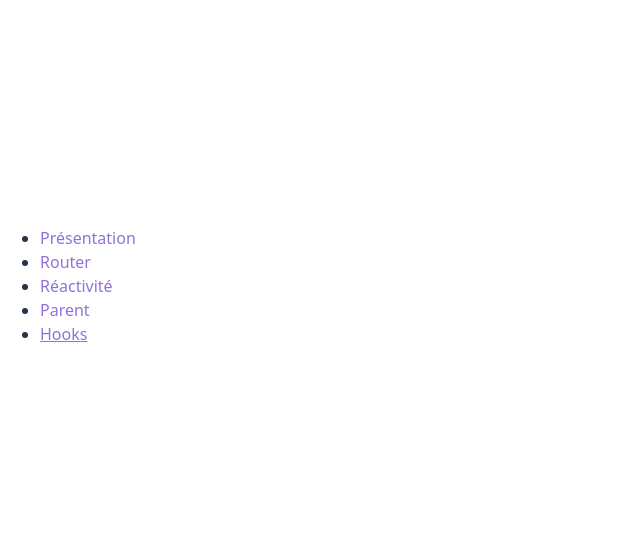
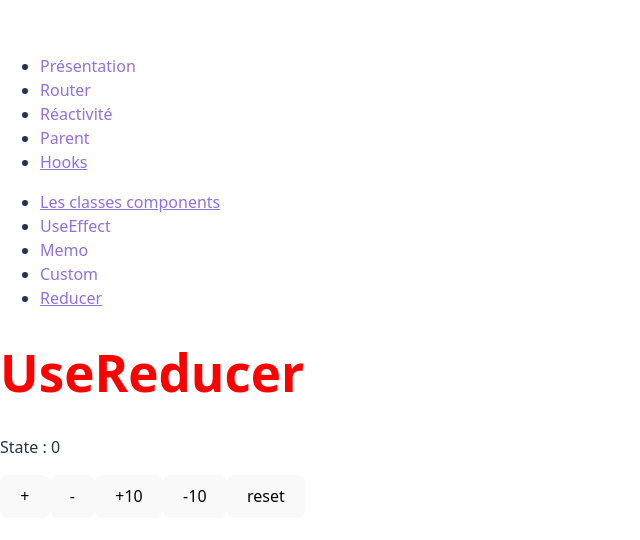
Before and after one commit to Thaisrr/react-ajc, a React (Vite) app: page /hooks/reducer in a window 1280 px wide. Shown: the part 114-654 px from the top of the page, without its empty margins (0-640 px from the left). Built offline with nearby package versions, Linux system fonts and the light colour scheme.

Commit message:
Hook custom et reducer

```diff
--- a/src/App.tsx
+++ b/src/App.tsx
@@ -9,6 +9,8 @@ import HooksIndex from "./pages/Hooks/HooksIndex.tsx";
 import ClasseComponent from "./pages/Hooks/ClasseComponent.tsx";
 import UseEffect from "./pages/Hooks/UseEffect.tsx";
 import Memoisation from "./pages/Hooks/Memoisation.tsx";
+import HooksCustom from "./pages/Hooks/HooksCustom.tsx";
+import HookReducer from "./pages/Hooks/HookReducer.tsx";
 const App = () => {
 
     return (
@@ -24,6 +26,8 @@ const App = () => {
                         <Route path='' element={<ClasseComponent /> } />
                         <Route path='use-effect' element={<UseEffect />} />
                         <Route path='memo' element={<Memoisation />} />
+                        <Route path='custom' element={<HooksCustom />} />
+                        <Route path='reducer' element={<HookReducer />} />
                     </Route>
               </Routes>
           </BrowserRouter>
--- /dev/null
+++ b/src/pages/Hooks/HookReducer.tsx
@@ -0,0 +1,48 @@
+import {useReducer} from "react";
+
+type StateType = {counter: number};
+type ActionType = {
+    type: 'increment' | 'decrement' | 'incrementByAmount' | 'decrementByAmount' | 'reset',
+    payload?: number
+};
+const initialState: StateType = {counter: 0};
+const reducer = (state: StateType, {type, payload = 0}: ActionType) => {
+    switch (type) {
+        case 'increment':
+            return {counter: state.counter + 1};
+        case 'decrement':
+            return {counter: state.counter - 1};
+        case 'incrementByAmount':
+            return {counter: state.counter + payload};
+        case 'decrementByAmount':
+            return {counter: state.counter - payload};
+        case 'reset':
+            return initialState;
+        default:
+            return state;
+
+    }
+}
+
+
+const HookReducer = () => {
+    const [state, dispatch] = useReducer(reducer, initialState);
+
+    return (
+        <>
+            <h1>UseReducer</h1>
+
+            <p>State : {state.counter}</p>
+
+            <p>
+                <button onClick={() => dispatch({type: 'increment'})}>+</button>
+                <button onClick={() => dispatch({type: "decrement"})}>-</button>
+                <button onClick={() => dispatch({type: "incrementByAmount", payload: 10})}>+10</button>
+                <button onClick={() => dispatch({type: "decrementByAmount", payload: 10})}>-10</button>
+                <button onClick={() => dispatch({type: "reset"})}>reset</button>
+            </p>
+        </>
+    )
+}
+
+export default HookReducer;
--- /dev/null
+++ b/src/pages/Hooks/HooksCustom.tsx
@@ -0,0 +1,18 @@
+import {useMouseLocation} from "../../utils/hooks/useMouseLocation.ts";
+
+const HooksCustom = () => {
+
+    const {x, y} = useMouseLocation();
+
+
+    return (
+        <>
+            <h1>Les hooks custom</h1>
+
+            <p>X : {x}</p>
+            <p>Y : {y}</p>
+        </>
+    )
+}
+
+export default HooksCustom;
--- a/src/pages/Hooks/HooksIndex.tsx
+++ b/src/pages/Hooks/HooksIndex.tsx
@@ -14,6 +14,12 @@ const HooksIndex = () => {
                     <li>
                         <NavLink to='memo'>Memo</NavLink>
                     </li>
+                    <li>
+                        <NavLink to='custom'>Custom</NavLink>
+                    </li>
+                    <li>
+                        <NavLink to='reducer'>Reducer</NavLink>
+                    </li>
                 </ul>
             </nav>
 
--- /dev/null
+++ b/src/utils/hooks/useMouseLocation.ts
@@ -0,0 +1,19 @@
+import {useEffect, useState} from "react";
+
+export const useMouseLocation = () => {
+
+    const [x, setX] = useState(0);
+    const [y, setY] = useState(0);
+
+    function update(e: MouseEvent) {
+        setX(e.x);
+        setY(e.y);
+    }
+
+    useEffect(() => {
+        window.addEventListener('mousemove', update);
+        return () => window.removeEventListener('mousemove', update);
+    }, []);
+
+    return { x, y };
+}
```
